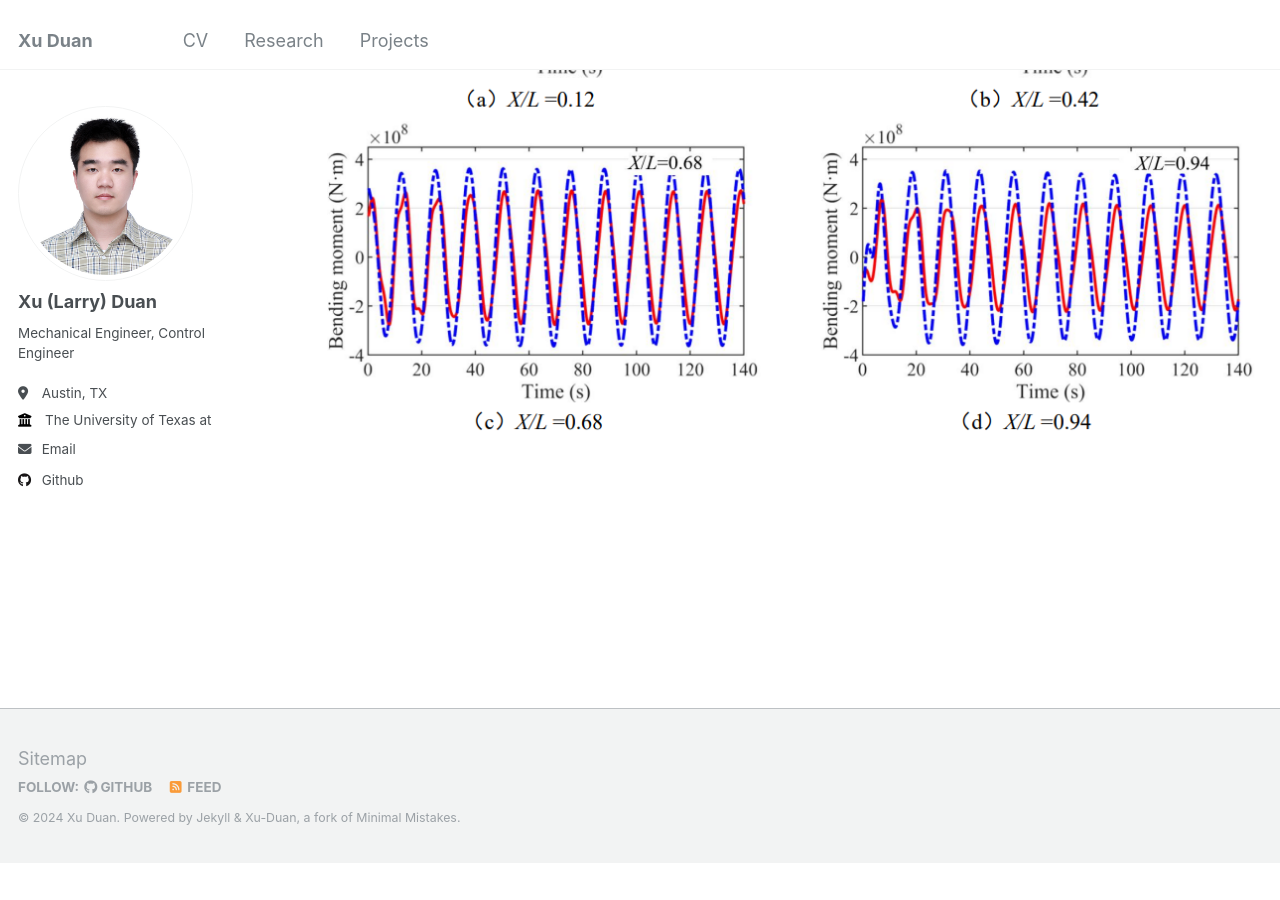
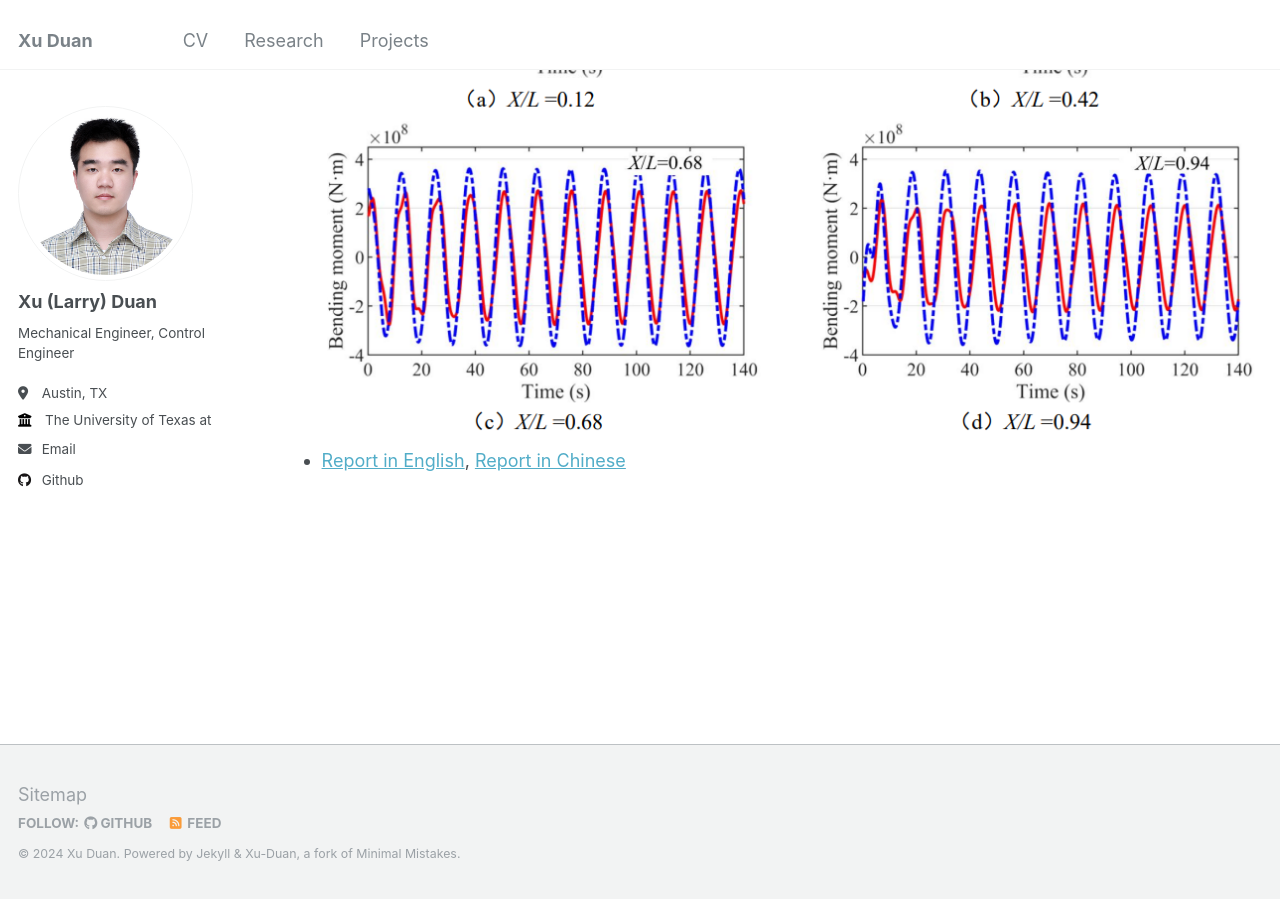
Before and after one commit to Xu-Duan/Xu-Duan.github.io, a Jekyll site: the page built from _pages/research.md, in a window 1280 px wide and 900 px high, scrolled down 1129 px. Built offline with Jekyll 4.4.1, drawn with Linux system fonts in a browser that asks for light colours; before the commit the page ends 1993 px from its top, so only the background shows below that.

Commit message:
add fish vessel report

```diff
--- a/_pages/research.md
+++ b/_pages/research.md
@@ -20,3 +20,4 @@ Haipeng Marine Engineering (Shanghai) Co.
 *Hydrodynamics and Structural Engineering Intern*
 * Analyzed the responses of large net cages under regular wave excitation in time domain using the coupled rigid-body motion equation and results showed that the average increase of net tension at key positions is 51% when considering the influence of floating bodies on the net.![Floatingbody](http://Xu-Duan.github.io/images/Comparison-Floatingbody.png)
 * Conducted hydro-elastic analysis of fish farming vessels using the coupled hydroelastic equation and found that the bending moment of the elastic model at the section near the middle is 48% that of the rigid model.![Floatingbody](http://Xu-Duan.github.io/images/Comparison-Hydroelastic.png)
+* [Report in English](http://Xu-Duan.github.io/files/fishvessel-eng.pdf), [Report in Chinese](http://Xu-Duan.github.io/files/fishvessel-cn.pdf)
```
Also changed, not shown: 3 other files.
